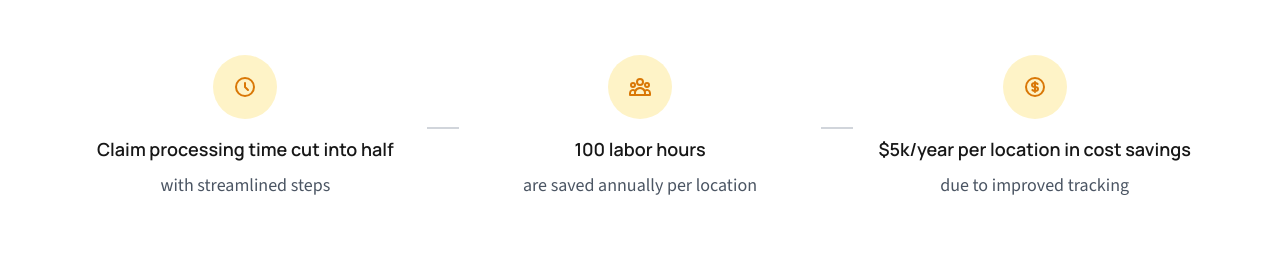
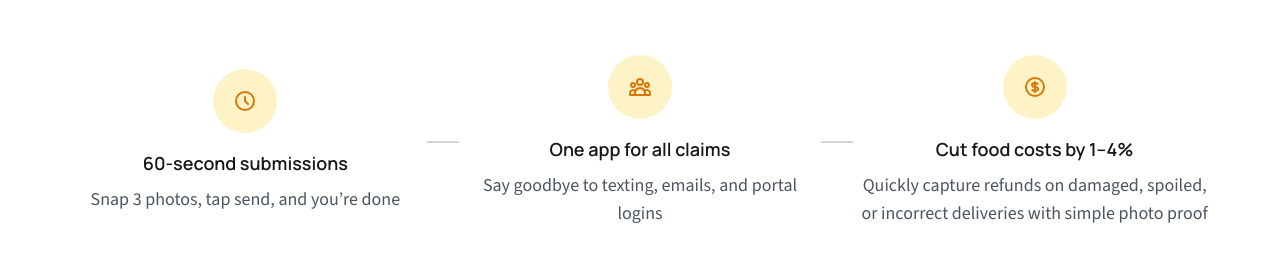
Before and after one commit to mahditasfin/butter-website-main, a Next.js app: page / in a window 1280 px wide. Shown: the part 820-1097 px from the top of the page. Built offline with nearby package versions, Linux system fonts and the light colour scheme.

Commit message:
Update Logos.tsx

```diff
--- a/src/components/Logos.tsx
+++ b/src/components/Logos.tsx
@@ -21,8 +21,8 @@ const Logos = () => {
                   />
                 </svg>
               </div>
-              <h3 className="text-lg font-semibold mb-2">Claim processing time cut into half</h3>
-              <p className="text-gray-600">with streamlined steps</p>
+              <h3 className="text-lg font-semibold mb-2"> 60-second submissions</h3>
+              <p className="text-gray-600">Snap 3 photos, tap send, and you’re done</p>
               <div className="hidden md:block absolute right-0 top-1/2 w-8 h-0.5 bg-gray-300 translate-x-full" />
             </div>
 
@@ -44,8 +44,8 @@ const Logos = () => {
                   />
                 </svg>
               </div>
-              <h3 className="text-lg font-semibold mb-2">100 labor hours</h3>
-              <p className="text-gray-600">are saved annually per location</p>
+              <h3 className="text-lg font-semibold mb-2">One app for all claims</h3>
+              <p className="text-gray-600">Say goodbye to texting, emails, and portal logins</p>
               <div className="hidden md:block absolute right-0 top-1/2 w-8 h-0.5 bg-gray-300 translate-x-full" />
             </div>
 
@@ -66,8 +66,8 @@ const Logos = () => {
                   />
                 </svg>
               </div>
-              <h3 className="text-lg font-semibold mb-2">$5k/year per location in cost savings</h3>
-              <p className="text-gray-600">due to improved tracking</p>
+              <h3 className="text-lg font-semibold mb-2">Cut food costs by 1–4%</h3>
+              <p className="text-gray-600"> Quickly capture refunds on damaged, spoiled, or incorrect deliveries with simple photo proof</p>
             </div>
           </div>
         </div>
```
